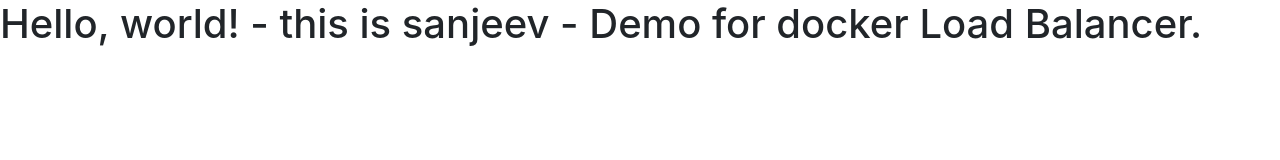
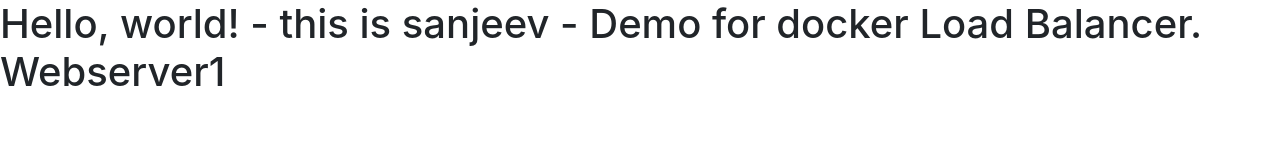
Before and after one commit to sanjeevpkumarbt/fta, a plain HTML site: page index.html in a window 1280 px wide. Drawn offline with nearby package versions, Linux system fonts and the light colour scheme.

Commit message:
webserver 1

```diff
--- a/index.html
+++ b/index.html
@@ -11,7 +11,7 @@
     <title>Hello, world!</title>
   </head>
   <body>
-    <h1>Hello, world! - this is sanjeev - Demo for docker Load Balancer.</h1>
+    <h1>Hello, world! - this is sanjeev - Demo for docker Load Balancer. Webserver1</h1>
 
     <!-- Optional JavaScript -->
     <!-- jQuery first, then Popper.js, then Bootstrap JS -->
```
